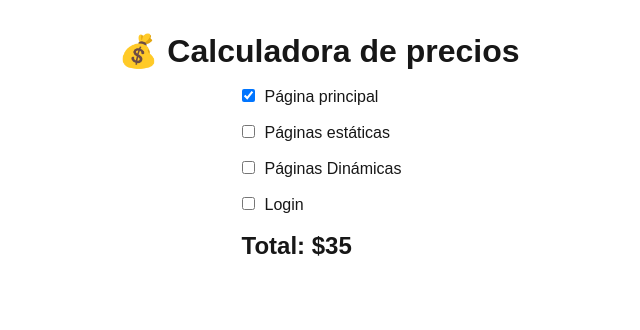
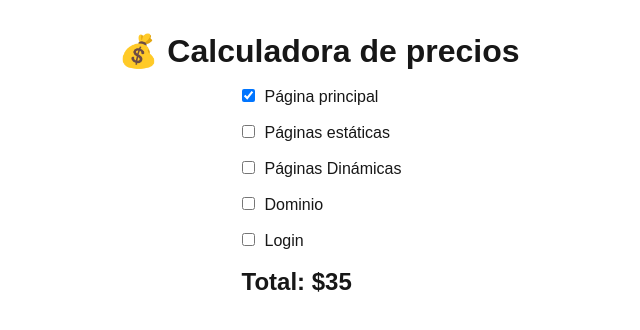
Before and after one commit to jesuswasnthere/calculadora_precios, a Next.js app: page / in a window 1280 px wide. Shown: the top 330 px of the page, without its empty margins (321-961 px from the left). Built offline with nearby package versions, Linux system fonts and the light colour scheme.

Commit message:
Update calculadora.tsx

```diff
--- a/src/app/calculadora/calculadora.tsx
+++ b/src/app/calculadora/calculadora.tsx
@@ -9,6 +9,7 @@ export default function Calculadora() {
     paginasEstaticas: 0,
     paginasDinamicas: 0,
     login: false,
+    dominio: false,
     cambios: 0,
     nuevasFuncionalidades: 0
   })
@@ -77,6 +78,16 @@ export default function Calculadora() {
         <label>
           <input style={{ marginRight: '10px' }}
             type="checkbox"
+            checked={seleccion.dominio}
+            onChange={e => setSeleccion(s => ({ ...s, dominio: e.target.checked }))}
+            />
+            Dominio
+        </label>
+        <br /><br />
+
+        <label>
+          <input style={{ marginRight: '10px' }}
+            type="checkbox"
             checked={seleccion.login}
             onChange={e => setSeleccion(s => ({ ...s, login: e.target.checked }))}
             />
```
